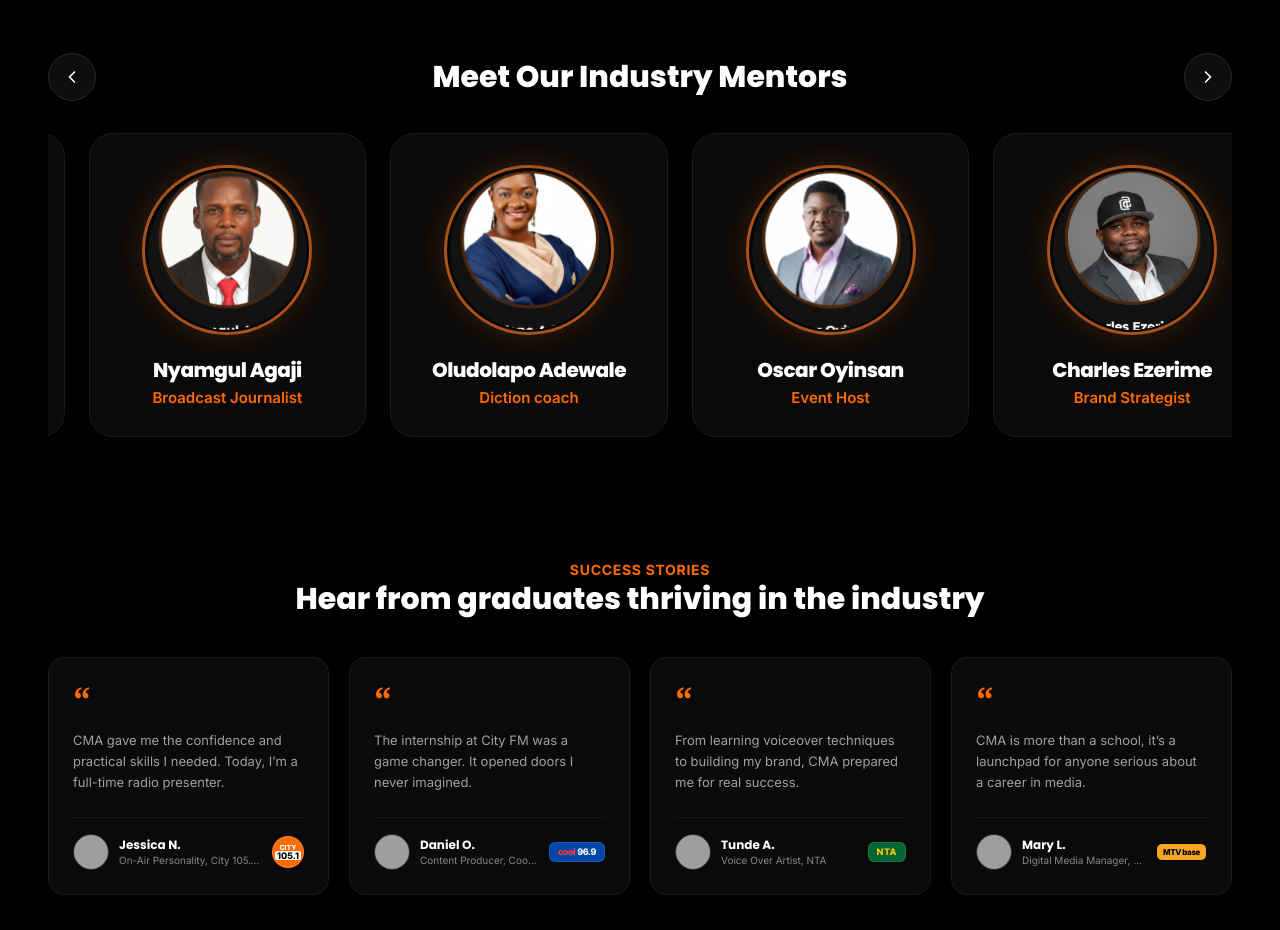
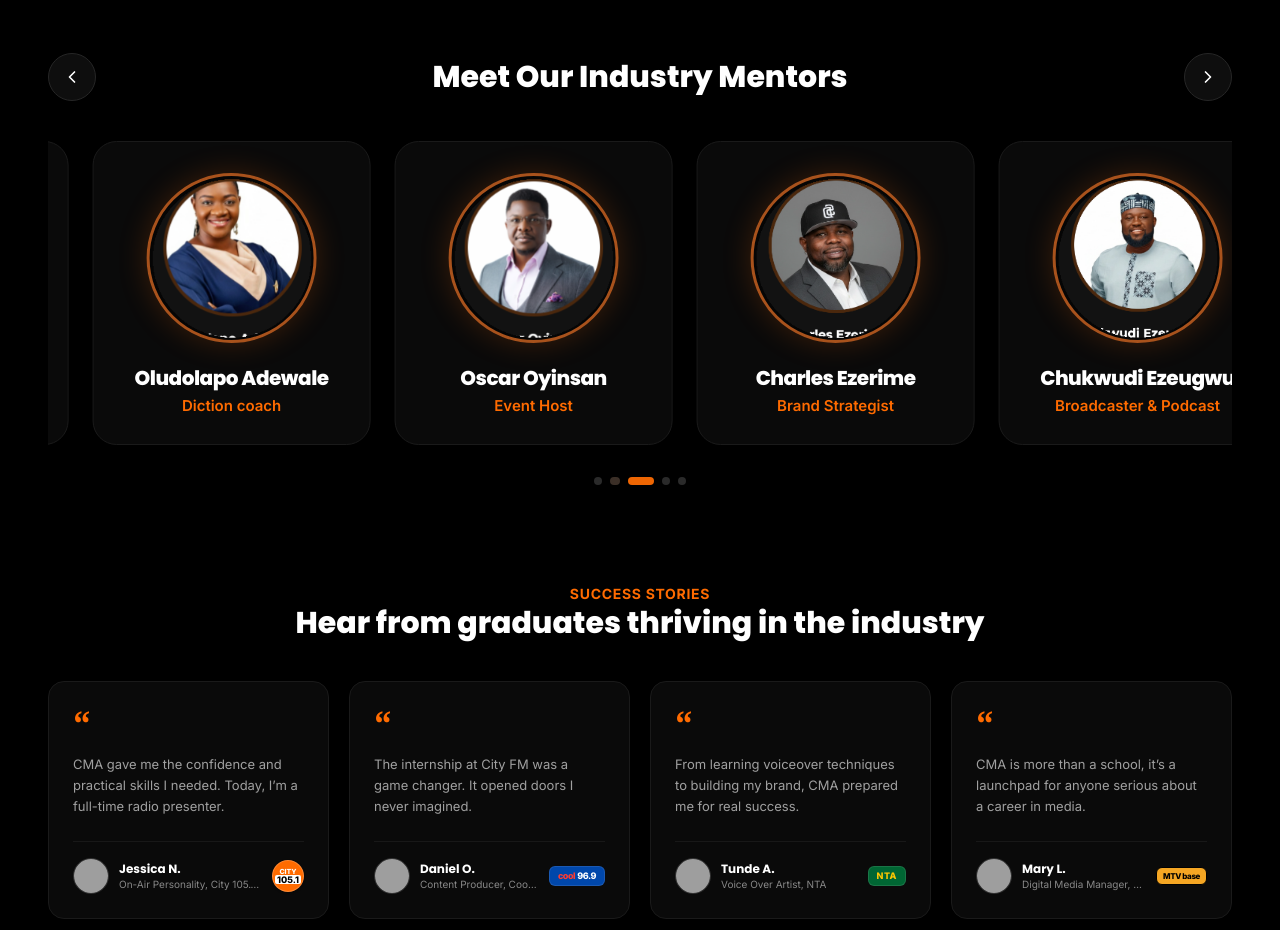
Before and after one commit to m16-omar/cma-web, a React (Vite) app: page / in a window 1280 px wide. Shown: the part 2060-2990 px from the top of the page. Built offline with nearby package versions, Linux system fonts and the light colour scheme; grey boxes are pictures that could not be loaded; a web font is replaced by a local one.

Commit message:
feat(mentors): upgrade Industry Mentors carousel to hardware-accelerated Framer Motion spring sliding with automatic auto-slide, interactive pause, and pagination dots

```diff
--- a/src/pages/HomePage.tsx
+++ b/src/pages/HomePage.tsx
@@ -27,60 +27,48 @@ import { CmaFooter } from '../components/ui/CmaFooter';
 import { CmaNavbar } from '../components/ui/CmaNavbar';
 
 export const HomePage: React.FC = () => {
-  const mentorsScrollRef = useRef<HTMLDivElement>(null);
   const [mentorIndex, setMentorIndex] = useState<number>(0);
+  const [visibleCount, setVisibleCount] = useState<number>(4);
   const [isPaused, setIsPaused] = useState<boolean>(false);
 
-  const scrollMentors = (direction: 'left' | 'right') => {
-    if (!mentorsScrollRef.current) return;
-    const container = mentorsScrollRef.current;
-    const firstCard = container.querySelector<HTMLElement>('[data-mentor-card]');
-    const cardWidth = firstCard ? firstCard.offsetWidth : 300;
-    const gap = 24; // 24px gap between cards
-    const step = cardWidth + gap;
+  // Dynamically track visible cards per screen width
+  useEffect(() => {
+    const handleResize = () => {
+      if (typeof window === 'undefined') return;
+      if (window.innerWidth < 640) {
+        setVisibleCount(1);
+      } else if (window.innerWidth < 1024) {
+        setVisibleCount(2);
+      } else {
+        setVisibleCount(4);
+      }
+    };
 
-    // Calculate maximum scrollable index based on visible items
-    const visibleCount = Math.max(1, Math.floor(container.clientWidth / step));
+    handleResize();
+    window.addEventListener('resize', handleResize);
+    return () => window.removeEventListener('resize', handleResize);
+  }, []);
+
   const maxIndex = Math.max(0, mentorsData.length - visibleCount);
 
-    let nextIndex = direction === 'right' ? mentorIndex + 1 : mentorIndex - 1;
-    if (nextIndex > maxIndex) nextIndex = 0;
-    if (nextIndex < 0) nextIndex = maxIndex;
-
-    setMentorIndex(nextIndex);
-    container.scrollTo({
-      left: nextIndex * step,
-      behavior: 'smooth',
-    });
-  };
-
-  // Continuous Auto-sliding effect
+  // Auto-sliding interval (every 3 seconds)
   useEffect(() => {
     if (isPaused) return;
 
     const timer = setInterval(() => {
-      if (!mentorsScrollRef.current) return;
-      const container = mentorsScrollRef.current;
-      const firstCard = container.querySelector<HTMLElement>('[data-mentor-card]');
-      const cardWidth = firstCard ? firstCard.offsetWidth : 300;
-      const gap = 24;
-      const step = cardWidth + gap;
-
-      const visibleCount = Math.max(1, Math.floor(container.clientWidth / step));
-      const maxIndex = Math.max(0, mentorsData.length - visibleCount);
-
-      setMentorIndex((prev) => {
-        const next = prev >= maxIndex ? 0 : prev + 1;
-        container.scrollTo({
-          left: next * step,
-          behavior: 'smooth',
-        });
-        return next;
-      });
-    }, 3200);
+      setMentorIndex((prev) => (prev >= maxIndex ? 0 : prev + 1));
+    }, 3000);
 
     return () => clearInterval(timer);
-  }, [isPaused]);
+  }, [isPaused, maxIndex]);
+
+  const handlePrev = () => {
+    setMentorIndex((prev) => (prev <= 0 ? maxIndex : prev - 1));
+  };
+
+  const handleNext = () => {
+    setMentorIndex((prev) => (prev >= maxIndex ? 0 : prev + 1));
+  };
 
   return (
     <div className="min-h-screen bg-black text-white font-sans selection:bg-[#FF6B00] selection:text-white">
@@ -370,7 +358,7 @@ export const HomePage: React.FC = () => {
       >
         <div className="flex items-center justify-between mb-8">
           <button
-            onClick={() => scrollMentors('left')}
+            onClick={handlePrev}
             className="w-11 h-11 sm:w-12 sm:h-12 rounded-full border border-[#262626] bg-[#0E0E0E] hover:border-[#FF6B00] hover:bg-[#FF6B00]/10 text-white hover:text-[#FF6B00] flex items-center justify-center transition-all cursor-pointer shadow-lg active:scale-95 group"
             aria-label="Previous Mentors"
           >
@@ -382,7 +370,7 @@ export const HomePage: React.FC = () => {
           </h2>
 
           <button
-            onClick={() => scrollMentors('right')}
+            onClick={handleNext}
             className="w-11 h-11 sm:w-12 sm:h-12 rounded-full border border-[#262626] bg-[#0E0E0E] hover:border-[#FF6B00] hover:bg-[#FF6B00]/10 text-white hover:text-[#FF6B00] flex items-center justify-center transition-all cursor-pointer shadow-lg active:scale-95 group"
             aria-label="Next Mentors"
           >
@@ -390,19 +378,44 @@ export const HomePage: React.FC = () => {
           </button>
         </div>
 
-        {/* 4 Large Mentors Per View Slider */}
-        <div
-          ref={mentorsScrollRef}
-          className="flex gap-6 overflow-x-auto pb-6 scrollbar-none"
+        {/* Ultra-Smooth Framer Motion Animated Slider Track */}
+        <div className="overflow-hidden w-full py-2">
+          <motion.div
+            className="flex gap-6"
+            animate={{
+              x: `calc(-${mentorIndex} * (${100 / visibleCount}% + ${24 / visibleCount}px))`,
+            }}
+            transition={{
+              type: 'spring',
+              stiffness: 220,
+              damping: 26,
+              mass: 0.8,
+            }}
           >
             {mentorsData.map((mentor) => (
               <div
                 key={mentor.id}
-              data-mentor-card
-              className="w-[85%] sm:w-[48%] lg:w-[calc(25%-1.15rem)] shrink-0"
+                className="w-full sm:w-[calc(50%-12px)] lg:w-[calc(25%-18px)] shrink-0"
               >
                 <MentorCard mentor={mentor} />
               </div>
+            ))}
+          </motion.div>
+        </div>
+
+        {/* Interactive Indicator Dots */}
+        <div className="flex items-center justify-center gap-2 mt-6">
+          {Array.from({ length: maxIndex + 1 }).map((_, idx) => (
+            <button
+              key={idx}
+              onClick={() => setMentorIndex(idx)}
+              className={`h-2 rounded-full transition-all duration-300 cursor-pointer ${
+                mentorIndex === idx
+                  ? 'w-7 bg-[#FF6B00]'
+                  : 'w-2 bg-[#2A2A2A] hover:bg-[#444444]'
+              }`}
+              aria-label={`Go to slide ${idx + 1}`}
+            />
           ))}
         </div>
       </section>
```
Lines whose indentation alone changed are shown as unchanged.
